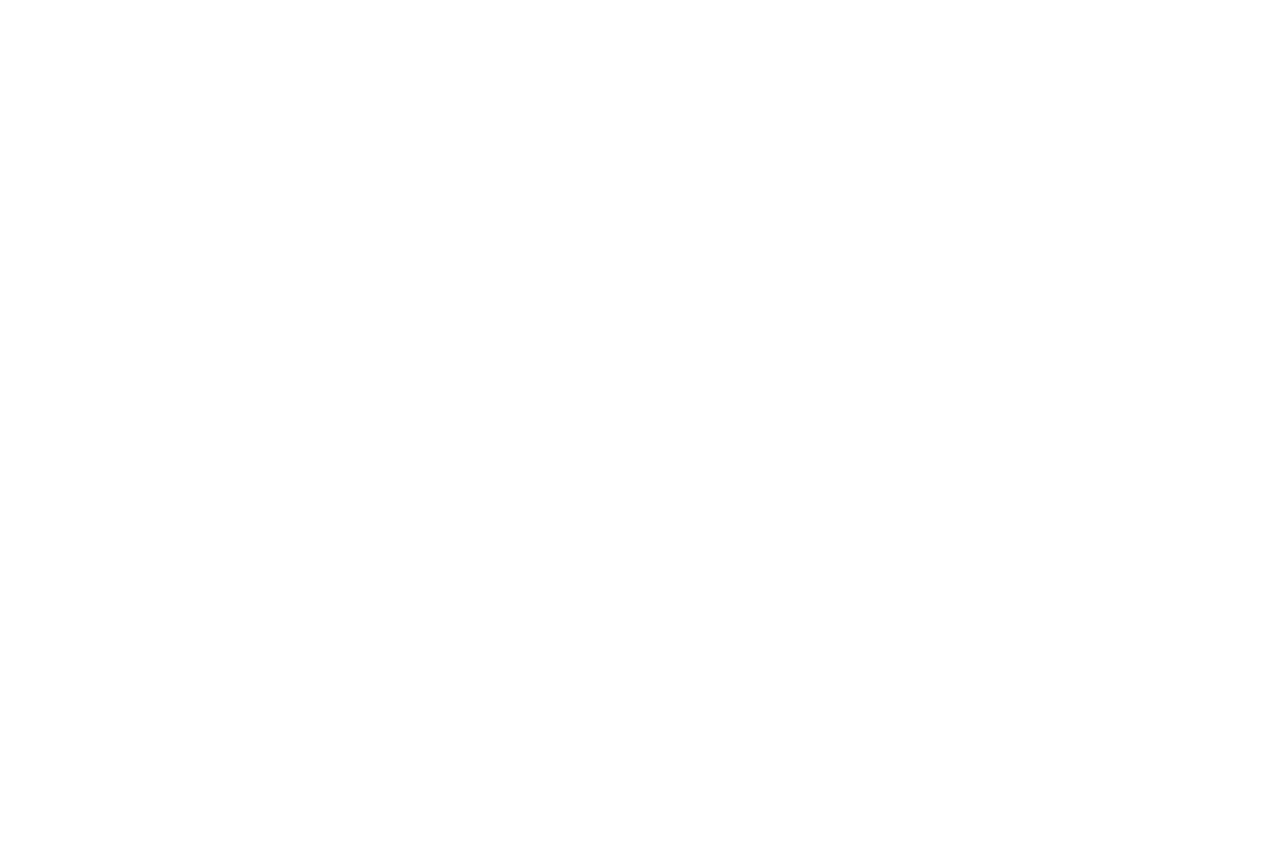
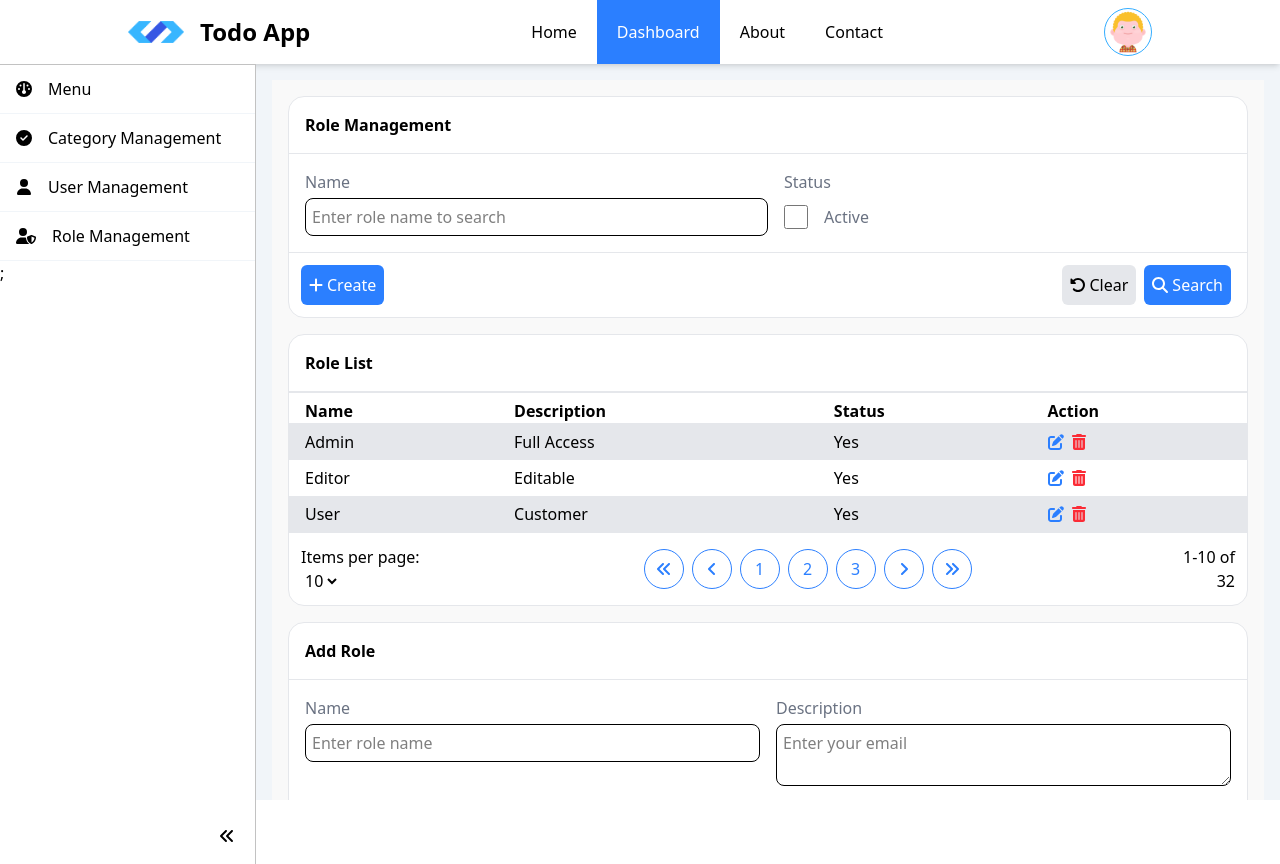
Before and after one commit to riverminnn/vivu-training-app, a React (Vite) app: page /admin/dashboard in a window 1280 px wide. Before the commit this address had no page. Before the commit the page ends 800 px from the top, so only its background shows below. Built offline with nearby package versions, Linux system fonts and the light colour scheme.

Commit message:
Refactor admin layout and sidebar; add Category interface and routes

```diff
--- a/index.html
+++ b/index.html
@@ -7,7 +7,7 @@
     <title>Category</title>
   </head>
   <body>
-    <div id="root"></div>
+    <div id="root" class="bg-slate-100"></div>
     <script type="module" src="/src/main.tsx"></script>
   </body>
 </html>
--- a/package.json
+++ b/package.json
@@ -14,6 +14,7 @@
     "@fortawesome/free-solid-svg-icons": "^6.7.2",
     "@fortawesome/react-fontawesome": "^0.2.2",
     "@tailwindcss/vite": "^4.0.14",
+    "axios": "^1.8.3",
     "react": "^19.0.0",
     "react-dom": "^19.0.0",
     "tailwindcss": "^4.0.14"
--- a/src/App.tsx
+++ b/src/App.tsx
@@ -6,15 +6,19 @@ import AdminLayout from './layouts/AdminLayout'
 import About from './pages/Customer/About'
 import Contact from './pages/Customer/Contact'
 import Dashboard from './pages/Admin/Dashboard'
+import CategoryList from './pages/Admin/Category/CategoryList'
 
 function App() {
   return (
     <BrowserRouter>
       <Routes>
+        {/* Customer Routes */}
         <Route path='/' element={<CustomerLayout><Home /></CustomerLayout>}></Route>
+        <Route path='/contact' element={<CustomerLayout><Contact /></CustomerLayout>}></Route>
         <Route path='/about' element={<CustomerLayout><About /></CustomerLayout>}></Route>
-        <Route path='/contact' element={<CustomerLayout><Contact /></CustomerLayout>}></Route>
-        <Route path='/dashboard' element={<AdminLayout><Dashboard/></AdminLayout>}></Route>
+        {/* Admin Routes */}
+        <Route path='/admin/dashboard' element={<AdminLayout><Dashboard/></AdminLayout>}></Route>
+        <Route path='/admin/category' element={<AdminLayout><CategoryList/></AdminLayout>}></Route>
       </Routes>
     </BrowserRouter>
   )
--- /dev/null
+++ b/src/Interfaces.tsx
@@ -0,0 +1,4 @@
+export interface Category {
+    id: string;
+    name: string;
+}
--- a/src/layouts/AdminLayout.tsx
+++ b/src/layouts/AdminLayout.tsx
@@ -8,7 +8,7 @@ const Layout = ({ children }: { children: ReactNode }) => (
         <Header />
         <main className="flex-grow max-h-screen overflow-hidden flex">
             <Sidebar />
-            <div className="main-content overflow-y-auto flex-grow md:ml-64 ml-12   ">
+            <div className="main-content overflow-y-auto flex-grow md:ml-64 ml-12 p-4">
                 <div className="content ">
                     {children}
                 </div>
--- /dev/null
+++ b/src/pages/Admin/Category/CategoryList.tsx
@@ -0,0 +1,87 @@
+import { useEffect, useState } from "react";
+import axios from "axios";
+import { FontAwesomeIcon } from "@fortawesome/react-fontawesome";
+import { faEdit, faTrashCan } from "@fortawesome/free-solid-svg-icons";
+import { Category } from "../../../Interfaces";
+
+const CategoryList = () => {
+    const [categories, setCategories] = useState<Category[]>([]);
+
+    const api = "http://localhost:5176/api/v1/categories";
+
+    const fetchData = () => {
+        axios.get(api)
+            .then(response => {
+                setCategories(response.data);
+            })
+            .catch(error => {
+                console.error('There was an error!', error);
+            });
+    }
+
+    useEffect(() => {
+        fetchData();
+    }, []);
+
+    const editItem = (id: string) => {
+        console.log(id);
+    }
+
+    const deleteItem = (id: string) => {
+
+        if (confirm("Are you sure you want to delete this item?")) {
+            axios.delete(`http://localhost:5176/api/v1/categories/${id}`)
+            .then(response => {
+                console.log(response);
+                fetchData();
+            })
+            .catch(error => {
+                console.error('There was an error!', error);
+            });
+        }
+    }
+
+    return (
+        <div className="card bg-white shadow-md rounded-md p-4">
+            <div className="card-header p-4">
+                <span className="text-2xl font-bold">Category Management</span>
+            </div>
+            <div className="card-body p-4 border-y border-gray-200">
+                <table className="table-auto w-full border-collapse">
+                    <thead>
+                        <tr className="text-left *:border *:border-gray-200 *:p-2">
+                            <th className="border">No</th>
+                            <th className="border">Name</th>
+                            <th className="border">Actions</th>
+                        </tr>
+                    </thead>
+                    <tbody>
+                        {categories.map((category, index) => (
+                            <tr key={category.id} className="text-left *:border *:border-gray-200 *:p-2">
+                                <td>{index + 1}</td>
+                                <td>{category.name}</td>
+                                <td className="">
+                                    <div className="flex gap-2">
+                                        <button className="text-blue-500 cursor-pointer" type="button" onClick={() => editItem(category.id)}
+                                            title="edit">
+                                            <FontAwesomeIcon icon={faEdit} />
+                                        </button>
+                                        <button className="text-red-500 cursor-pointer" type="button" onClick={() => deleteItem(category.id)}
+                                            title="delete">
+                                            <FontAwesomeIcon icon={faTrashCan} />
+                                        </button>
+                                    </div>
+                                </td>
+                            </tr>
+                        ))}
+                    </tbody>
+                </table>
+            </div>
+            <div className="card-footer p-4">
+                <span className="text-2xl font-bold">Pagination</span>
+            </div>
+        </div>
+    )
+}
+
+export default CategoryList;
--- a/src/pages/Admin/Dashboard.tsx
+++ b/src/pages/Admin/Dashboard.tsx
@@ -54,7 +54,7 @@ const Dashboard = () => {
                                 <td>
                                     <div className="action flex gap-2">
                                         <button className="text-blue-500  cursor-pointer" type="button" title="edit"><FontAwesomeIcon icon={faEdit} /></button>
-                                        <button className="text-red-500  cursor-pointer" type="button" title="edit"><FontAwesomeIcon icon={faTrashCan} /></button>
+                                        <button className="text-red-500  cursor-pointer" type="button" title="delete"><FontAwesomeIcon icon={faTrashCan} /></button>
                                     </div>
                                 </td>
                             </tr>
@@ -65,7 +65,7 @@ const Dashboard = () => {
                                 <td>
                                     <div className="action flex gap-2">
                                         <button className="text-blue-500  cursor-pointer" type="button" title="edit"><FontAwesomeIcon icon={faEdit} /></button>
-                                        <button className="text-red-500  cursor-pointer" type="button" title="edit"><FontAwesomeIcon icon={faTrashCan} /></button>
+                                        <button className="text-red-500  cursor-pointer" type="button" title="delete"><FontAwesomeIcon icon={faTrashCan} /></button>
                                     </div>
                                 </td>
                             </tr>
@@ -76,7 +76,7 @@ const Dashboard = () => {
                                 <td>
                                     <div className="action flex gap-2">
                                         <button className="text-blue-500  cursor-pointer" type="button" title="edit"><FontAwesomeIcon icon={faEdit} /></button>
-                                        <button className="text-red-500  cursor-pointer" type="button" title="edit"><FontAwesomeIcon icon={faTrashCan} /></button>
+                                        <button className="text-red-500  cursor-pointer" type="button" title="delete"><FontAwesomeIcon icon={faTrashCan} /></button>
                                     </div>
                                 </td>
                             </tr>
--- a/src/shared/Footer.tsx
+++ b/src/shared/Footer.tsx
@@ -5,7 +5,7 @@ import Logo from '../assets/logo.png'
 
 const Footer = () => {
   return (
-    <footer className="bg-white">
+    <footer className="bg-white mt-2">
       <div className="footer-container mx-auto w-full max-w-[1000px] p-2">
         <div className="flex border-b border-gray-300 pb-4">
           <div className="flex-1">
--- a/src/shared/Header.tsx
+++ b/src/shared/Header.tsx
@@ -17,7 +17,7 @@ const Header = () => {
                 </Link>
                 <div className='flex justify-center items-center *:block *:p-5 *:hover:bg-[#33adff] *:hover:text-white'>
                     <NavLink to="/" className={({ isActive }: { isActive: boolean }) => `${isActive ? "bg-blue-500 text-white" : ""}`}>Home</NavLink>
-                    <NavLink to="/dashboard" className={({ isActive }: { isActive: boolean }) => `${isActive ? "bg-blue-500 text-white" : ""}`}>Dashboard</NavLink>
+                    <NavLink to="/admin/dashboard" className={({ isActive }: { isActive: boolean }) => `${isActive ? "bg-blue-500 text-white" : ""}`}>Dashboard</NavLink>
                     <NavLink to="/about" className={({ isActive }: { isActive: boolean }) => `${isActive ? "bg-blue-500 text-white" : ""}`}>About</NavLink>
                     <NavLink to="/contact" className={({ isActive }: { isActive: boolean }) => `${isActive ? "bg-blue-500 text-white" : ""}`}>Contact</NavLink>
                 </div>
--- a/src/shared/Sidebar.tsx
+++ b/src/shared/Sidebar.tsx
@@ -1,10 +1,22 @@
-import { faAngleDoubleLeft, faAngleDoubleRight, faCheckCircle, faDashboard, faUser, faUserShield } from "@fortawesome/free-solid-svg-icons";
+import { faAngleDoubleLeft, faAngleDoubleRight, faCheckCircle, faDashboard, faUser, faUserShield, IconDefinition } from "@fortawesome/free-solid-svg-icons";
 import { FontAwesomeIcon } from "@fortawesome/react-fontawesome";
 import { useEffect, useState } from "react";
 import { Link } from "react-router-dom";
 
+interface MenuItem {
+    id: number;
+    name: string;
+    icon: IconDefinition;
+    link: string;
+}
+
 const Sidebar = () => {
     const [isExpanded, setIsExpanded] = useState<boolean>(true);
+    const [menuItems] = useState<MenuItem[]>([
+        { id: 2, name: "Category Management", icon: faCheckCircle, link: "/admin/category" },
+        { id: 3, name: "User Management", icon: faUser, link: "/admin/user" },
+        { id: 4, name: "Role Management", icon: faUserShield, link: "/admin/role" }
+    ]);
 
     const toggleSidebar = () => {
         setIsExpanded(!isExpanded);
@@ -40,18 +52,12 @@ const Sidebar = () => {
                 </Link>
             </div>
             <div className="sidebar-menu flex-grow">
-                <Link to={"/category"} className="border-b border-slate-100 flex items-center hover:bg-[#33adff] hover:text-white">
-                    <FontAwesomeIcon icon={faCheckCircle} className="p-4 min-w-4" />
-                    <span className={`${isExpanded ? "block" : "hidden"}`}>Category Management</span>
-                </Link>
-                <Link to={"/manage/quiz"} className="border-b border-slate-100 flex items-center hover:bg-[#33adff] hover:text-white">
-                    <FontAwesomeIcon icon={faUser} className="p-4 min-w-4" />
-                    <span className={`${isExpanded ? "block" : "hidden"}`}>User Management</span>
-                </Link>
-                <Link to={"/manage/quiz"} className="border-b border-slate-100 flex items-center hover:bg-[#33adff] hover:text-white">
-                    <FontAwesomeIcon icon={faUserShield} className="p-4 min-w-4" />
-                    <span className={`${isExpanded ? "block" : "hidden"}`}>Role Management</span>
-                </Link>
+                {menuItems.map((item: MenuItem) => (
+                    <Link key={item.id} to={`${item.link}`} className="border-b border-slate-100 flex items-center hover:bg-[#33adff] hover:text-white">
+                        <FontAwesomeIcon icon={item.icon} className="p-4 min-w-4" />
+                        <span className={`${isExpanded ? "block" : "hidden"}`}>{item.name}</span>
+                    </Link>
+                ))};
             </div>
             <div className="sidebar-bottom flex justify-end">
                 <button type="button" onClick={toggleSidebar} className="whitespace-nowrap items-center" title="Toggle Sidebar">
```
Also changed, not shown: src/pages/Admin/Category.tsx (deleted), 1 other file (tests, documents, lock files or other folders).
